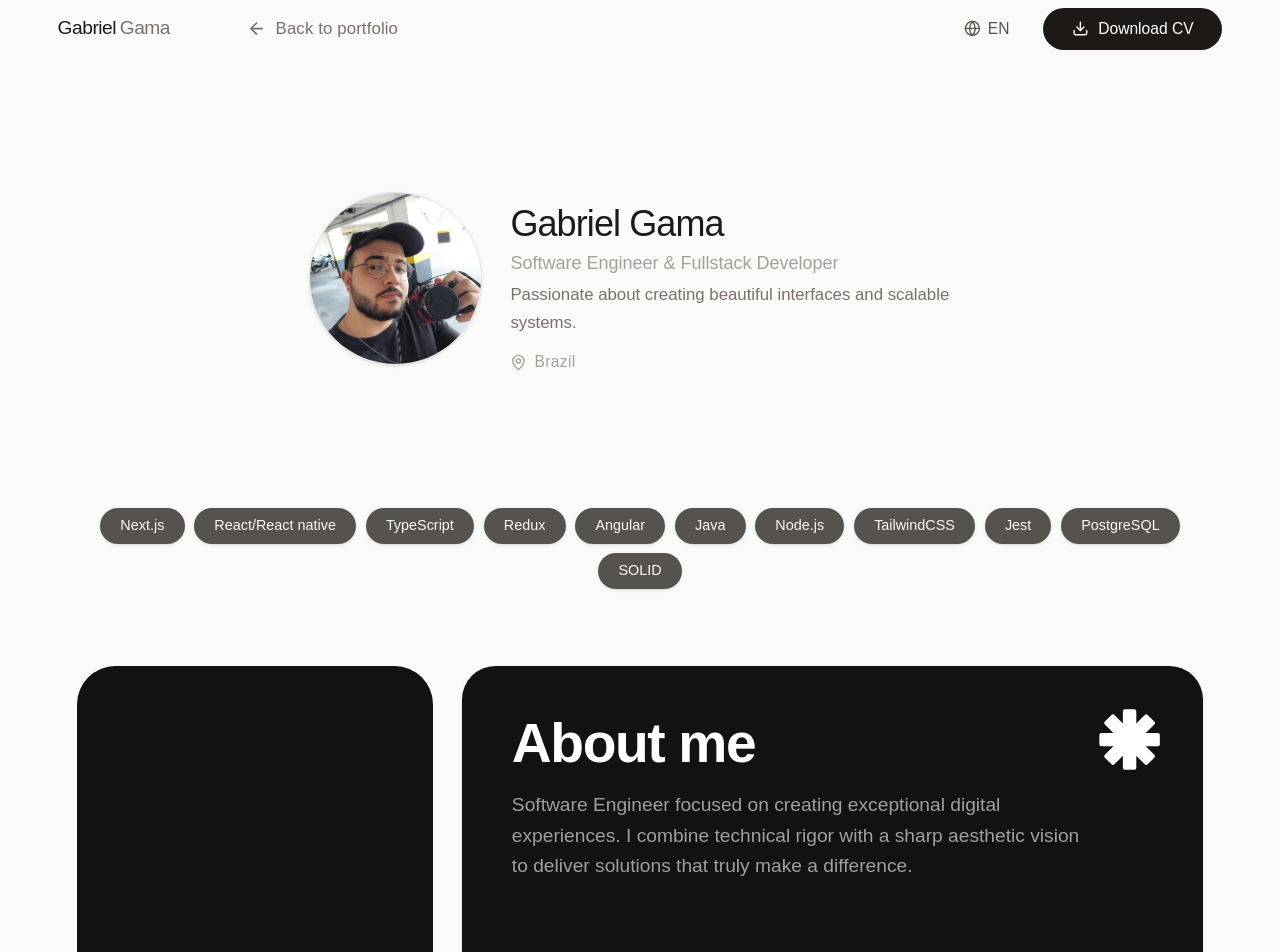
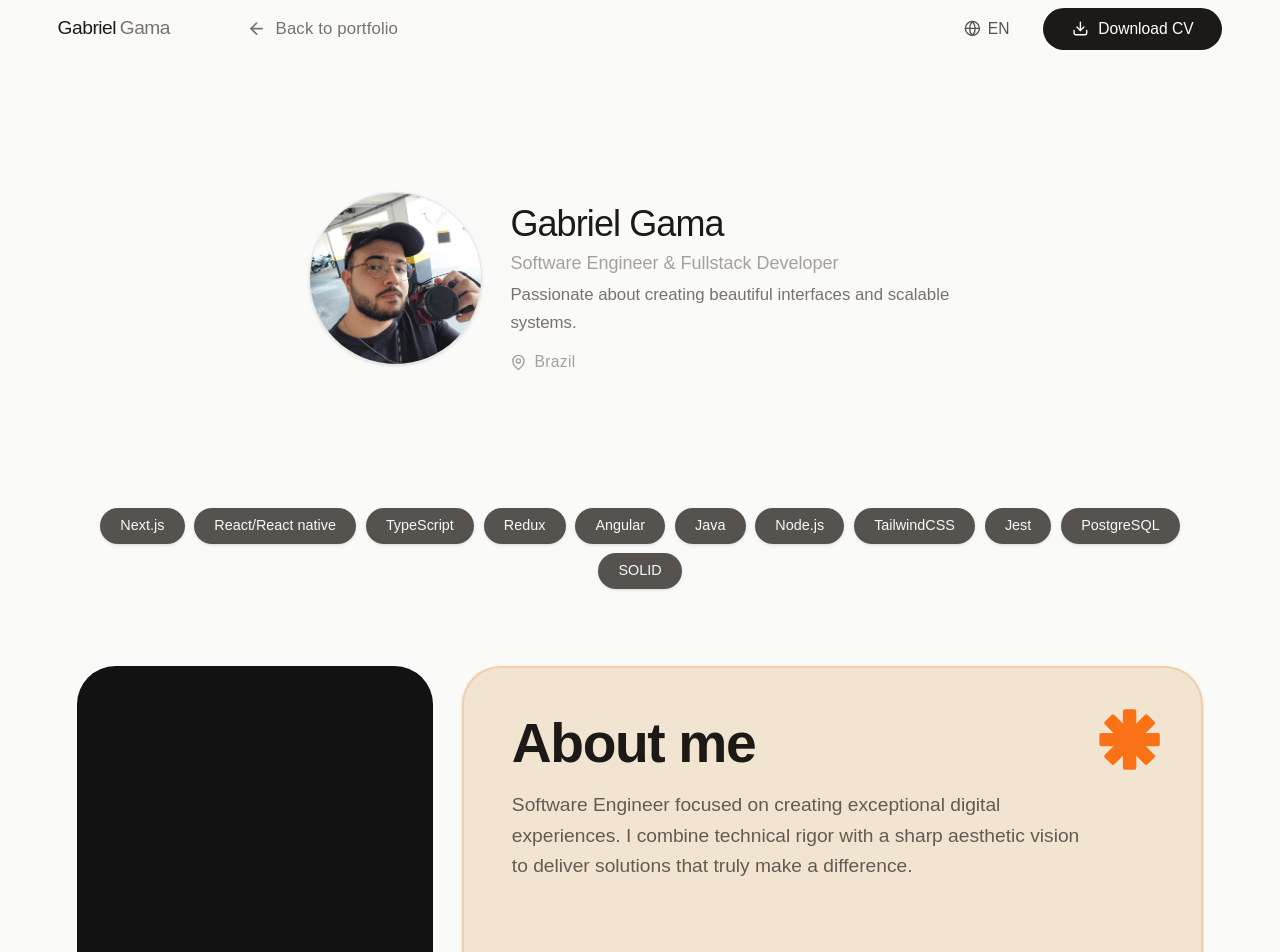
Before and after one commit to GabrielBaiano/gabrielgama.io, a Next.js app: page /en/about in a window 1280 px wide. Shown: the top 952 px of the page. Built offline with nearby package versions, Linux system fonts and the light colour scheme; a web font is replaced by a local one.

Commit message:
style(about): update AboutMe card to cream and orange theme

```diff
--- a/app/[locale]/(institucional)/about/components/AboutMeCard.tsx
+++ b/app/[locale]/(institucional)/about/components/AboutMeCard.tsx
@@ -13,19 +13,19 @@ export function AboutMeCard() {
             <motion.div
                 layoutId="about-me-card"
                 onClick={() => setIsOpen(true)}
-                className="bg-[#121212] group-hover:bg-[#F1E5D1] rounded-[28px] p-8 lg:p-10 flex flex-col shadow-sm w-full relative overflow-hidden group cursor-pointer border-2 border-transparent hover:border-[#F97316] transition-colors duration-500 min-h-[240px]"
+                className="bg-[#F1E5D1] rounded-[32px] p-8 lg:p-10 flex flex-col shadow-sm w-full relative overflow-hidden group cursor-pointer border-2 border-[#F97316]/20 hover:border-[#F97316] transition-all duration-500 min-h-[240px]"
             >
                 <div className="relative z-20 flex flex-col w-full pr-12 pb-4">
                     {/* Top Title */}
                     <motion.div layoutId="about-me-title" className="w-fit mb-4">
-                        <h3 className="text-4xl sm:text-[46px] font-bold tracking-tight leading-none text-white group-hover:text-stone-900 transition-colors duration-500">
+                        <h3 className="text-4xl sm:text-[46px] font-bold tracking-tight leading-none text-stone-900 group-hover:text-stone-950 transition-colors duration-500">
                             {t("about_me_title")}
                         </h3>
                     </motion.div>
 
                     {/* Bottom Text */}
                     <motion.div layoutId="about-me-desc" className="pointer-events-none">
-                        <p className="text-white/60 group-hover:text-[#645A50] text-[16px] font-medium leading-[1.6] transition-colors duration-500">
+                        <p className="text-[#645A50] text-[16px] font-medium leading-[1.6] transition-colors duration-500">
                             {t("about_me_desc")}
                         </p>
                     </motion.div>
@@ -33,7 +33,7 @@ export function AboutMeCard() {
 
                 {/* Small Asterisk Graphic - Top Right */}
                 <motion.div layoutId="about-me-asterisk" className="absolute right-8 top-8 z-10 pointer-events-none transition-transform group-hover:rotate-45 duration-700 ease-out">
-                    <svg viewBox="0 0 100 100" className="w-[48px] sm:w-[56px] aspect-square fill-white group-hover:fill-[#F97316] transition-colors duration-500">
+                    <svg viewBox="0 0 100 100" className="w-[48px] sm:w-[56px] aspect-square fill-[#F97316] transition-colors duration-500">
                         <g transform="translate(50, 50)">
                             <rect x="-10" y="-45" width="20" height="90" rx="3" />
                             <rect x="-10" y="-45" width="20" height="90" rx="3" transform="rotate(45)" />
```
